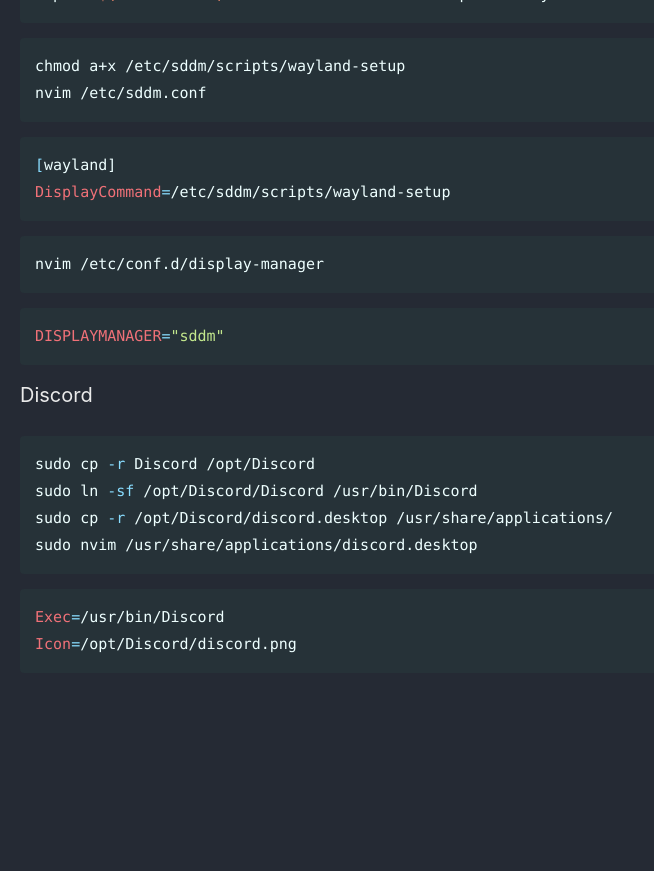
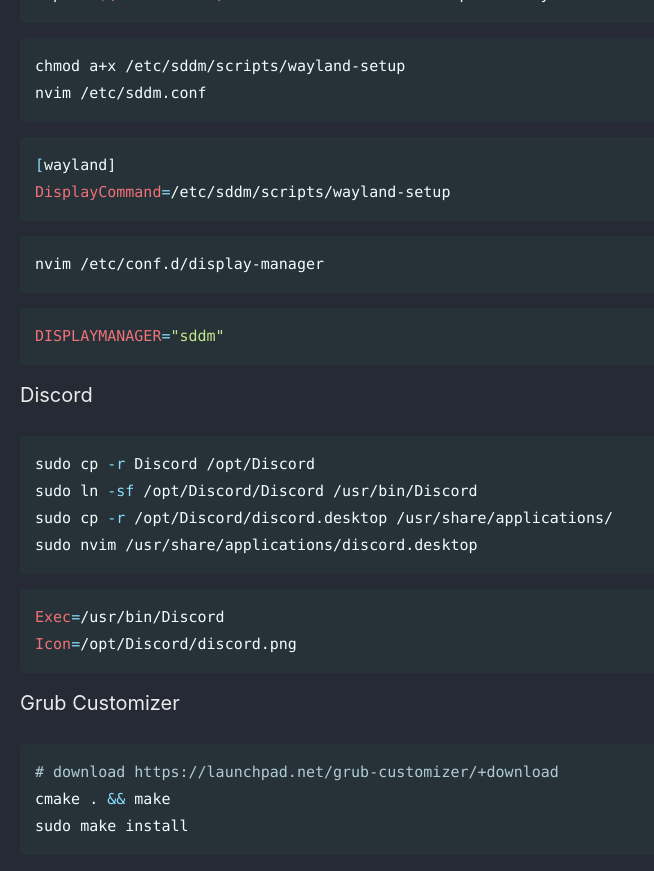
Before and after one commit to Connor-McCartney/Connor-McCartney.github.io, a Jekyll site: the page built from _pages/misc/gentoo.md, in a window 1280 px wide and 900 px high, scrolled down 6698 px. Shown: the top 871 px of the window, without its empty margins (0-654 px from the left). Built offline with Jekyll 4.4.1, drawn with Linux system fonts in a browser that asks for light colours; cached includes are drawn as plain includes; our own code applies the rules of GitHub Pages for plain Markdown files; before the commit the page ends 7416 px from its top, so only the background shows below that.

Commit message:
Update gentoo.md

````diff
--- a/_pages/misc/gentoo.md
+++ b/_pages/misc/gentoo.md
@@ -326,3 +326,11 @@ sudo nvim /usr/share/applications/discord.desktop
 Exec=/usr/bin/Discord
 Icon=/opt/Discord/discord.png
 ```
+
+Grub Customizer
+
+```bash
+# download https://launchpad.net/grub-customizer/+download
+cmake . && make
+sudo make install
+```
````
